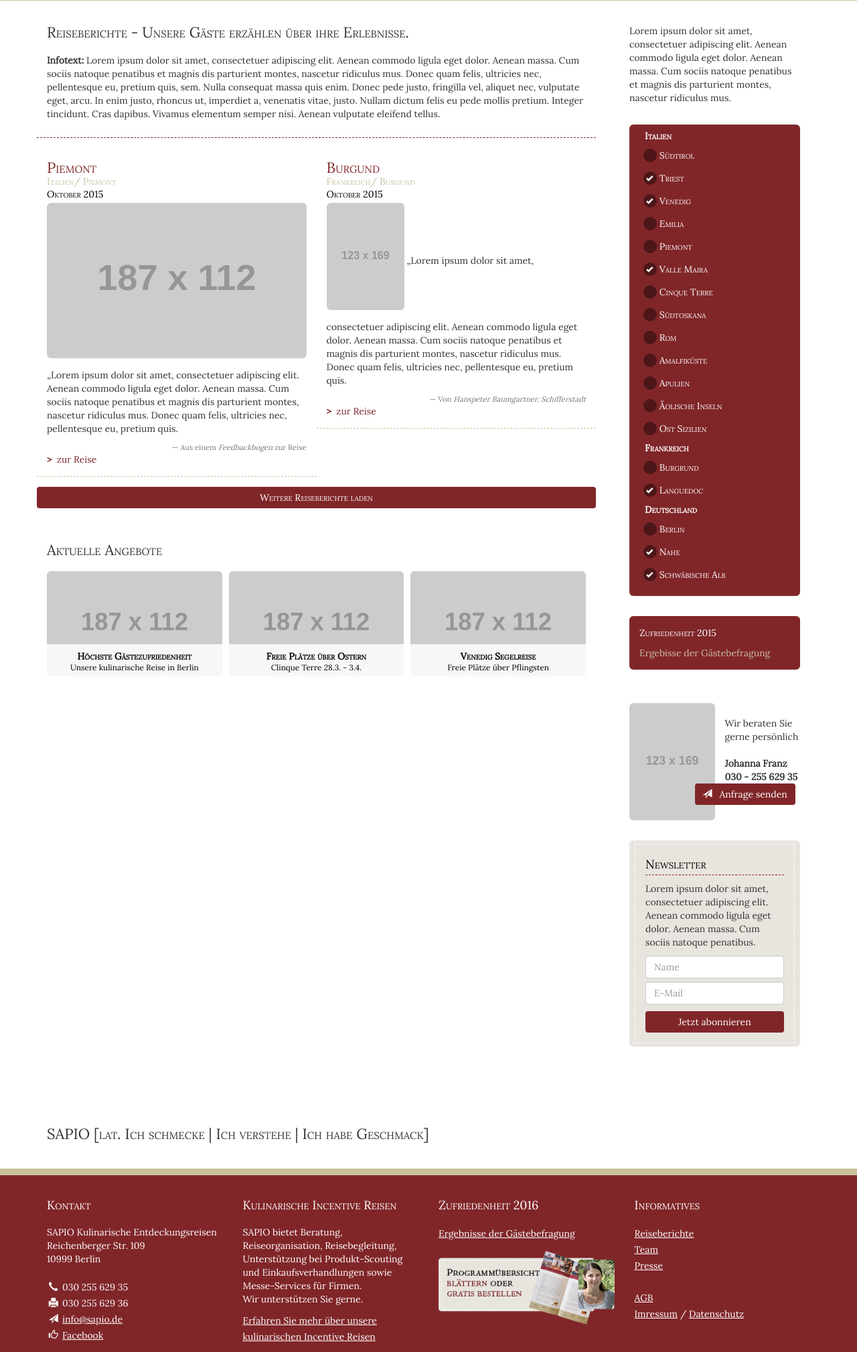
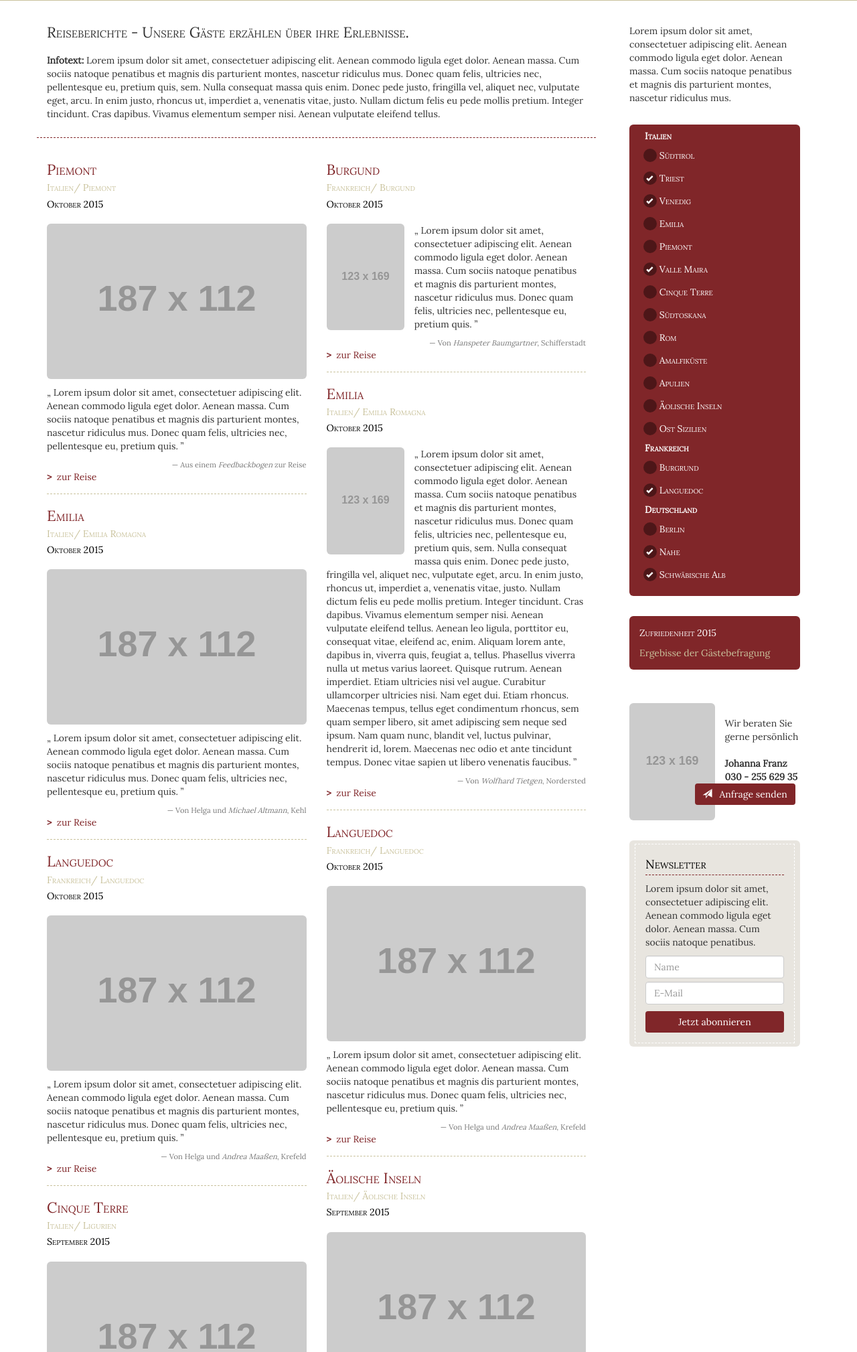
Before and after one commit to gallien/sapio, a PHP site: page /10-reiseberichte.html in a window 1280 px wide. Shown: the part 516-2535 px from the top of the page at 67% size. Run offline with PHP 8.4, Linux system fonts and the light colour scheme; grey boxes labelled with a size stand in for pictures from a placeholder-image service; some libraries are stand-ins or nearby versions.

Commit message:
#7 added and finished 10-reiseberichte.html

```diff
--- a/10-reiseberichte.html
+++ b/10-reiseberichte.html
@@ -41,29 +41,99 @@
                     <div id="aside-include" class="clearfix visible-xs"></div>
                     <hr class="visible-xs" />
                     <section class="row reiseberichtboxes">
-                        <article class="col-xs-12 col-sm-6" style="border-bottom:1px dashed #C9C29C;padding-bottom:15px;">
-                            <h2 class="red-text" style="margin-bottom: 5px;line-height: 1.8rem;">Piemont<br/><small class="ochre-text">Italien/ Piemont</small><br/><small style="color:#000;"><time datetime="2015-10-01 00:00:00">Oktober 2015</time></small></h2>
+                        <div class="col-xs-12 col-sm-6">
+                            <article class="img-full">
+                                <h2 class="red-text">Piemont<br/><small class="ochre-text">Italien/ Piemont</small><br/><small class="black-text"><time datetime="2015-10-01 00:00:00">Oktober 2015</time></small></h2>
                                 <blockquote>
+                                    <img src="https://dummyimage.com/187x112/cccccc/000000.png&text=dummy" alt="" class="img-rounded img-full" />
                                     <p>
-                                    <img src="https://dummyimage.com/187x112/cccccc/000000.png&text=dummy" alt="" class="img-rounded img-full" style="margin-bottom:15px;" />
-                                    <span>Lorem ipsum dolor sit amet, consectetuer adipiscing elit. Aenean commodo ligula eget dolor. Aenean massa. Cum sociis natoque penatibus et magnis dis parturient montes, nascetur ridiculus mus. Donec quam felis, ultricies nec, pellentesque eu, pretium quis.</span>
+                                        Lorem ipsum dolor sit amet, consectetuer adipiscing elit. Aenean commodo ligula eget dolor. Aenean massa. Cum sociis natoque penatibus et magnis dis parturient montes, nascetur ridiculus mus. Donec quam felis, ultricies nec, pellentesque eu, pretium quis.
                                     </p>
-                                <footer class="text-right">Aus einem <cite title="aus: Feedbackbogen">Feedbackbogen</cite> zur Reise</footer>
+                                    <footer class="text-right">Aus einem <cite title="Feedbackbogen">Feedbackbogen</cite> zur Reise</footer>
                                 </blockquote>
                                 <a href="#" class="readon">zur Reise</a>
                             </article>
-                        <article class="col-xs-12 col-sm-6" style="border-bottom:1px dashed #C9C29C;padding-bottom:15px;">
-                            <h2 class="red-text" style="margin-bottom: 5px;line-height: 1.8rem;">Burgund<br/><small class="ochre-text">Frankreich/ Burgund</small><br/><small style="color:#000;"><time datetime="2015-10-01 00:00:00">Oktober 2015</time></small></h2>
+                            <article class="img-full">
+                                <h2 class="red-text">Emilia<br/><small class="ochre-text">Italien/ Emilia Romagna</small><br/><small class="black-text"><time datetime="2015-10-01 00:00:00">Oktober 2015</time></small></h2>
                                 <blockquote>
+                                    <img src="https://dummyimage.com/187x112/cccccc/000000.png&text=dummy" alt="" class="img-rounded img-full" />
                                     <p>
-                                    <img src="https://dummyimage.com/123x169/cccccc/000000.png&text=dummy" alt="" class="img-rounded" style="margin-bottom:15px;width:30%;height:auto;pull-left" />
-                                    <span>Lorem ipsum dolor sit amet, consectetuer adipiscing elit. Aenean commodo ligula eget dolor. Aenean massa. Cum sociis natoque penatibus et magnis dis parturient montes, nascetur ridiculus mus. Donec quam felis, ultricies nec, pellentesque eu, pretium quis.</span>
+                                        Lorem ipsum dolor sit amet, consectetuer adipiscing elit. Aenean commodo ligula eget dolor. Aenean massa. Cum sociis natoque penatibus et magnis dis parturient montes, nascetur ridiculus mus. Donec quam felis, ultricies nec, pellentesque eu, pretium quis.
                                     </p>
-                                <footer class="text-right">Von <cite title="von: Hanspeter Baumgartner, Schifferstadt">Hanspeter Baumgartner, Schifferstadt</cite></footer>
+                                    <footer class="text-right">Von Helga und <cite title="Helga Altmann, Helga Altmann">Michael Altmann</cite>, Kehl</footer>
                                 </blockquote>
                                 <a href="#" class="readon">zur Reise</a>
                             </article>
-                        <button class="btn btn-red text-center col-xs-12 fg-cap" style="margin-top:15px">Weitere Reiseberichte laden</button>
+                            <article class="img-full">
+                                <h2 class="red-text">Languedoc<br/><small class="ochre-text">Frankreich/ Languedoc</small><br/><small class="black-text"><time datetime="2015-10-01 00:00:00">Oktober 2015</time></small></h2>
+                                <blockquote>
+                                    <img src="https://dummyimage.com/187x112/cccccc/000000.png&text=dummy" alt="" class="img-rounded img-full" />
+                                    <p>
+                                        Lorem ipsum dolor sit amet, consectetuer adipiscing elit. Aenean commodo ligula eget dolor. Aenean massa. Cum sociis natoque penatibus et magnis dis parturient montes, nascetur ridiculus mus. Donec quam felis, ultricies nec, pellentesque eu, pretium quis.
+                                    </p>
+                                    <footer class="text-right">Von Helga und <cite title="Andrea Maaßen">Andrea Maaßen</cite>, Krefeld</footer>
+                                </blockquote>
+                                <a href="#" class="readon">zur Reise</a>
+                            </article>
+                            <article class="img-full">
+                                <h2 class="red-text">Cinque Terre<br/><small class="ochre-text">Italien/ Ligurien</small><br/><small class="black-text"><time datetime="2015-09-01 00:00:00">September 2015</time></small></h2>
+                                <blockquote>
+                                    <img src="https://dummyimage.com/187x112/cccccc/000000.png&text=dummy" alt="" class="img-rounded img-full" />
+                                    <p>
+                                        Lorem ipsum dolor sit amet, consectetuer adipiscing elit. Aenean commodo ligula eget dolor. Aenean massa. Cum sociis natoque penatibus et magnis dis parturient montes, nascetur ridiculus mus. Donec quam felis, ultricies nec, pellentesque eu, pretium quis, sem. Nulla consequat massa quis enim. Donec pede justo, fringilla vel, aliquet nec, vulputate eget, arcu. In enim justo, rhoncus ut, imperdiet a, venenatis vitae, justo. Nullam dictum felis eu pede mollis pretium. Integer tincidunt. Cras dapibus. Vivamus elementum semper nisi. Aenean vulputate eleifend tellus. Aenean leo ligula, porttitor eu, consequat vitae, eleifend ac, enim. Aliquam lorem ante, dapibus in, viverra quis, feugiat a, tellus. Phasellus viverra nulla ut metus varius laoreet. Quisque rutrum. Aenean imperdiet. Etiam ultricies nisi vel augue. Curabitur ullamcorper ultricies nisi.
+                                    </p>
+                                    <footer class="text-right">Von <cite title="Annette Nothaft">Annette Nothaft</cite>, Ludwigshafen</footer>
+                                </blockquote>
+                                <a href="#" class="readon">zur Reise</a>
+                            </article>
+                        </div>
+                        <div class="col-xs-12 col-sm-6">
+                            <article class="img-full">
+                                <h2 class="red-text">Burgund<br/><small class="ochre-text">Frankreich/ Burgund</small><br/><small class="black-text"><time datetime="2015-10-01 00:00:00">Oktober 2015</time></small></h2>
+                                <blockquote>
+                                    <img src="https://dummyimage.com/123x169/cccccc/000000.png&text=dummy" alt="" class="img-rounded pull-left" />
+                                    <p>
+                                        Lorem ipsum dolor sit amet, consectetuer adipiscing elit. Aenean commodo ligula eget dolor. Aenean massa. Cum sociis natoque penatibus et magnis dis parturient montes, nascetur ridiculus mus. Donec quam felis, ultricies nec, pellentesque eu, pretium quis.
+                                    </p>
+                                    <footer class="text-right">Von <cite title="Hanspeter Baumgartner">Hanspeter Baumgartner</cite>, Schifferstadt</footer>
+                                </blockquote>
+                                <a href="#" class="readon">zur Reise</a>
+                            </article>
+                            <article class="img-full">
+                                <h2 class="red-text">Emilia<br/><small class="ochre-text">Italien/ Emilia Romagna</small><br/><small class="black-text"><time datetime="2015-10-01 00:00:00">Oktober 2015</time></small></h2>
+                                <blockquote>
+                                    <img src="https://dummyimage.com/123x169/cccccc/000000.png&text=dummy" alt="" class="img-rounded pull-left" />
+                                    <p>
+                                        Lorem ipsum dolor sit amet, consectetuer adipiscing elit. Aenean commodo ligula eget dolor. Aenean massa. Cum sociis natoque penatibus et magnis dis parturient montes, nascetur ridiculus mus. Donec quam felis, ultricies nec, pellentesque eu, pretium quis, sem. Nulla consequat massa quis enim. Donec pede justo, fringilla vel, aliquet nec, vulputate eget, arcu. In enim justo, rhoncus ut, imperdiet a, venenatis vitae, justo. Nullam dictum felis eu pede mollis pretium. Integer tincidunt. Cras dapibus. Vivamus elementum semper nisi. Aenean vulputate eleifend tellus. Aenean leo ligula, porttitor eu, consequat vitae, eleifend ac, enim. Aliquam lorem ante, dapibus in, viverra quis, feugiat a, tellus. Phasellus viverra nulla ut metus varius laoreet. Quisque rutrum. Aenean imperdiet. Etiam ultricies nisi vel augue. Curabitur ullamcorper ultricies nisi. Nam eget dui. Etiam rhoncus. Maecenas tempus, tellus eget condimentum rhoncus, sem quam semper libero, sit amet adipiscing sem neque sed ipsum. Nam quam nunc, blandit vel, luctus pulvinar, hendrerit id, lorem. Maecenas nec odio et ante tincidunt tempus. Donec vitae sapien ut libero venenatis faucibus.
+                                    </p>
+                                    <footer class="text-right">Von <cite title="Wolfhard Tietgen">Wolfhard Tietgen</cite>, Nordersted</footer>
+                                </blockquote>
+                                <a href="#" class="readon">zur Reise</a>
+                            </article>
+                            <article class="img-full">
+                                <h2 class="red-text">Languedoc<br/><small class="ochre-text">Frankreich/ Languedoc</small><br/><small class="black-text"><time datetime="2015-10-01 00:00:00">Oktober 2015</time></small></h2>
+                                <blockquote>
+                                    <img src="https://dummyimage.com/187x112/cccccc/000000.png&text=dummy" alt="" class="img-rounded img-full" />
+                                    <p>
+                                        Lorem ipsum dolor sit amet, consectetuer adipiscing elit. Aenean commodo ligula eget dolor. Aenean massa. Cum sociis natoque penatibus et magnis dis parturient montes, nascetur ridiculus mus. Donec quam felis, ultricies nec, pellentesque eu, pretium quis.
+                                    </p>
+                                    <footer class="text-right">Von Helga und <cite title="Andrea Maaßen">Andrea Maaßen</cite>, Krefeld</footer>
+                                </blockquote>
+                                <a href="#" class="readon">zur Reise</a>
+                            </article>
+                            <article class="img-full">
+                                <h2 class="red-text">Äolische Inseln<br/><small class="ochre-text">Italien/ Äolische Inseln</small><br/><small class="black-text"><time datetime="2015-09-01 00:00:00">September 2015</time></small></h2>
+                                <blockquote>
+                                    <img src="https://dummyimage.com/187x112/cccccc/000000.png&text=dummy" alt="" class="img-rounded img-full" />
+                                    <p>
+                                        Lorem ipsum dolor sit amet, consectetuer adipiscing elit. Aenean commodo ligula eget dolor. Aenean massa. Cum sociis natoque penatibus et magnis dis parturient montes, nascetur ridiculus mus. Donec quam felis, ultricies nec, pellentesque eu, pretium quis, sem. Nulla consequat massa quis enim. Donec pede justo, fringilla vel, aliquet nec, vulputate eget, arcu. In enim justo, rhoncus ut, imperdiet a, venenatis vitae, justo.
+                                    </p>
+                                    <footer class="text-right">Aus einem <cite title="Feedbackbogen">Feedbackbogen</cite> zur Reise</footer>
+                                </blockquote>
+                                <a href="#" class="readon">zur Reise</a>
+                            </article>
+                        </div>
+                        <button class="btn btn-red text-center col-xs-12 fg-cap">Weitere Reiseberichte laden</button>
                     </section>
                     <section class="row paddingsmallercols">
                         <h2 class="col-xs-12">Aktuelle Angebote</h2>
--- a/assets/styles/css.css
+++ b/assets/styles/css.css
@@ -273,6 +273,12 @@ footer .nominatetravelbox img{
 .ochre-light{
     background-color:#E8E5DF;
 }
+.black{
+    background-color:#000000;
+}
+.black-text{
+    color:#000000;
+}
 .red{
     background-color:#802629;
 }
@@ -302,10 +308,10 @@ blockquote {
   margin: 0;
   padding: 0;
 }
-blockquote p>span:before{
+blockquote p:before{
     content: "„";
 }
-blockquote p<span:after{
+blockquote p:after{
     content: "”";
 }
 .highlight-box{
@@ -433,6 +439,21 @@ label.customcheck input[type="checkbox"]:disabled ~ span{
     left:0;
     display: none;
 }
+.reiseberichtboxes article{
+    border-bottom:1px dashed #C9C29C;
+    padding-bottom:15px;
+}
+.reiseberichtboxes article img{
+    margin-bottom:10px;
+}
+.reiseberichtboxes article img.pull-left{
+    width:30%;
+    height:auto;
+}
+.reiseberichtboxes>.btn-red{
+    margin-top:15px
+}
+
 
 
 
```
Lines whose indentation alone changed are shown as unchanged.
